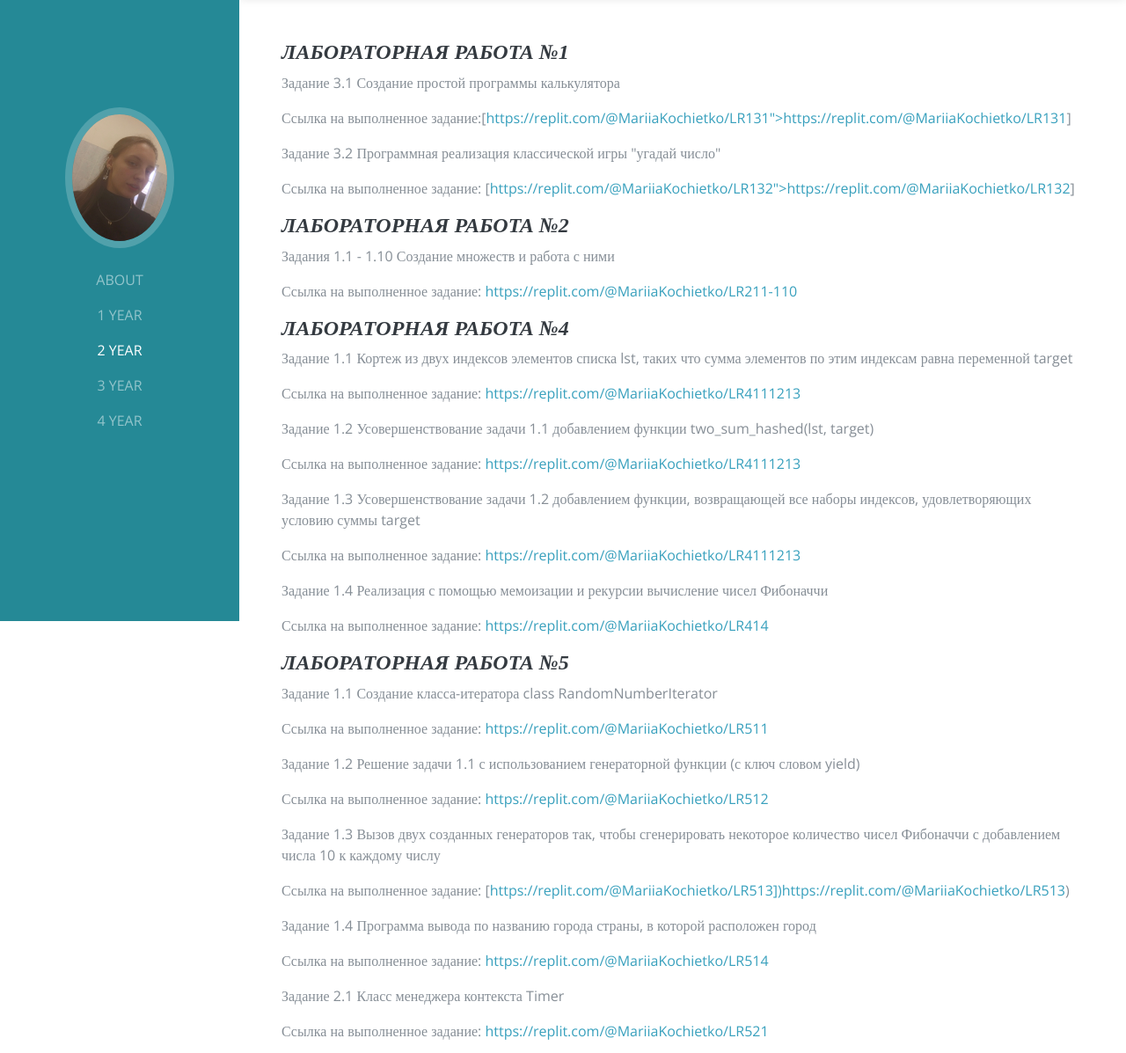
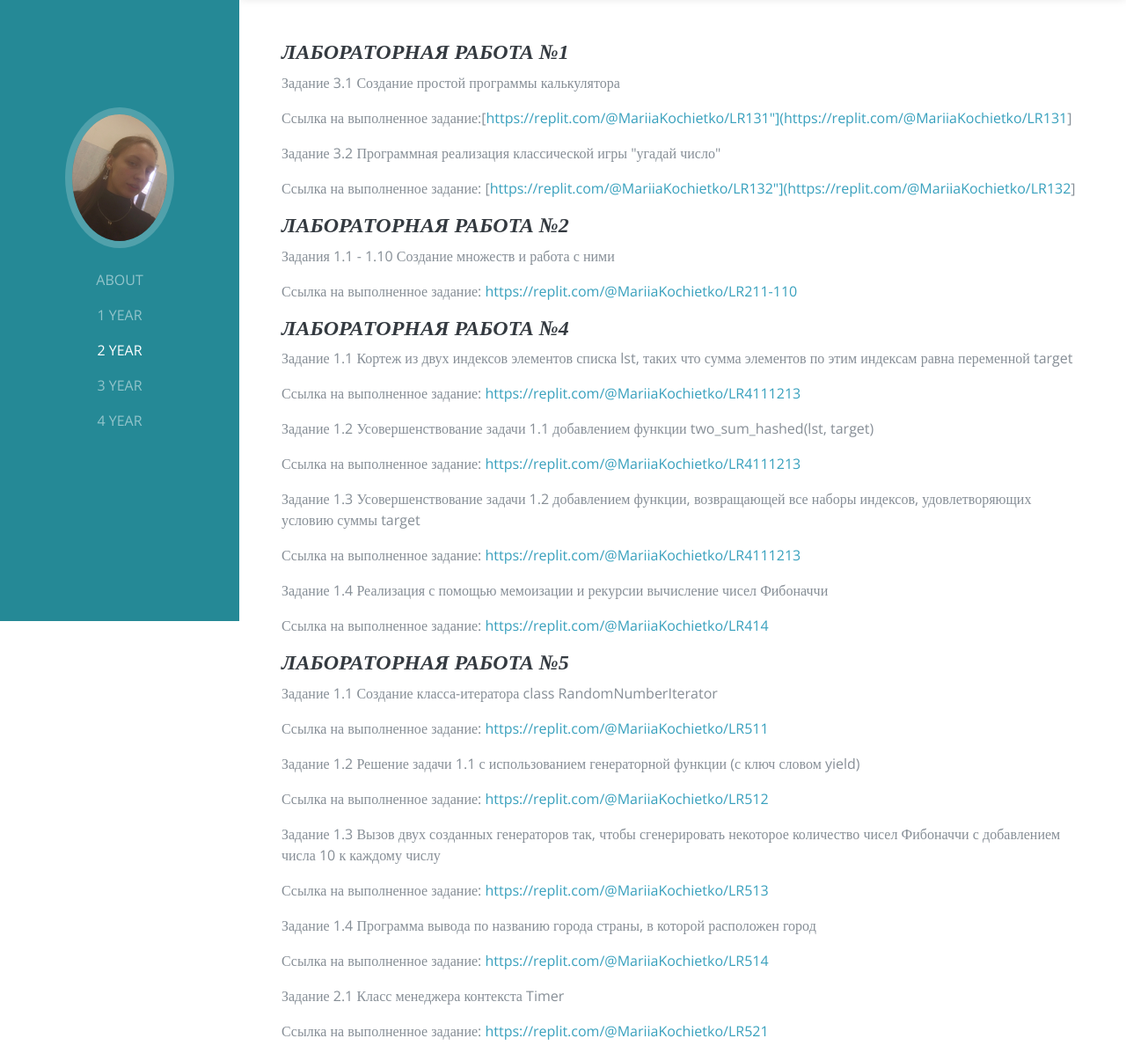
Before and after one commit to Maria-Kochetkova/Maria-Kochetkova.github.io, a plain HTML site: page 2year/programmirovanie-semestr-3/index.html in a window 1280 px wide. Shown: the part 94-1291 px from the top of the page at 88% size. Drawn offline with nearby package versions, Linux system fonts and the light colour scheme; a web font is replaced by a local one.

Commit message:
Synchronized build

```diff
--- a/2year/programmirovanie-semestr-3/index.html
+++ b/2year/programmirovanie-semestr-3/index.html
@@ -65,9 +65,9 @@
   <div class="my-auto">
       <h4><em>Лабораторная работа №1</em></h4>
 <p>Задание 3.1 Создание простой программы калькулятора</p>
-<p>Ссылка на выполненное задание:[<a href="https://replit.com/@MariiaKochietko/LR131&quot;&gt;https://replit.com/@MariiaKochietko/LR131">https://replit.com/@MariiaKochietko/LR131&quot;&gt;https://replit.com/@MariiaKochietko/LR131</a>]</p>
+<p>Ссылка на выполненное задание:[<a href="https://replit.com/@MariiaKochietko/LR131&quot;](https://replit.com/@MariiaKochietko/LR131">https://replit.com/@MariiaKochietko/LR131&quot;](https://replit.com/@MariiaKochietko/LR131</a>]</p>
 <p>Задание 3.2 Программная реализация классической игры "угадай число"</p>
-<p>Ссылка на выполненное задание: [<a href="https://replit.com/@MariiaKochietko/LR132&quot;&gt;https://replit.com/@MariiaKochietko/LR132">https://replit.com/@MariiaKochietko/LR132&quot;&gt;https://replit.com/@MariiaKochietko/LR132</a>]</p>
+<p>Ссылка на выполненное задание: [<a href="https://replit.com/@MariiaKochietko/LR132&quot;](https://replit.com/@MariiaKochietko/LR132">https://replit.com/@MariiaKochietko/LR132&quot;](https://replit.com/@MariiaKochietko/LR132</a>]</p>
 <h4><em>Лабораторная работа №2</em></h4>
 <p>Задания 1.1 - 1.10 Создание множеств и работа с ними</p>
 <p>Ссылка на выполненное задание: <a href="https://replit.com/@MariiaKochietko/LR211-110">https://replit.com/@MariiaKochietko/LR211-110</a></p>
@@ -86,7 +86,7 @@
 <p>Задание 1.2 Решение задачи 1.1 с использованием генераторной функции (с ключ словом yield)</p>
 <p>Ссылка на выполненное задание: <a href="https://replit.com/@MariiaKochietko/LR512">https://replit.com/@MariiaKochietko/LR512</a></p>
 <p>Задание 1.3 Вызов двух созданных генераторов так, чтобы сгенерировать некоторое количество чисел Фибоначчи с добавлением числа 10 к каждому числу</p>
-<p>Ссылка на выполненное задание: [<a href="https://replit.com/@MariiaKochietko/LR513])https://replit.com/@MariiaKochietko/LR513">https://replit.com/@MariiaKochietko/LR513])https://replit.com/@MariiaKochietko/LR513</a>)</p>
+<p>Ссылка на выполненное задание: <a href="https://replit.com/@MariiaKochietko/LR513">https://replit.com/@MariiaKochietko/LR513</a></p>
 <p>Задание 1.4 Программа вывода по названию города страны, в которой расположен город</p>
 <p>Ссылка на выполненное задание: <a href="https://replit.com/@MariiaKochietko/LR514">https://replit.com/@MariiaKochietko/LR514</a></p>
 <p>Задание 2.1 Класс менеджера контекста Timer</p>
```
